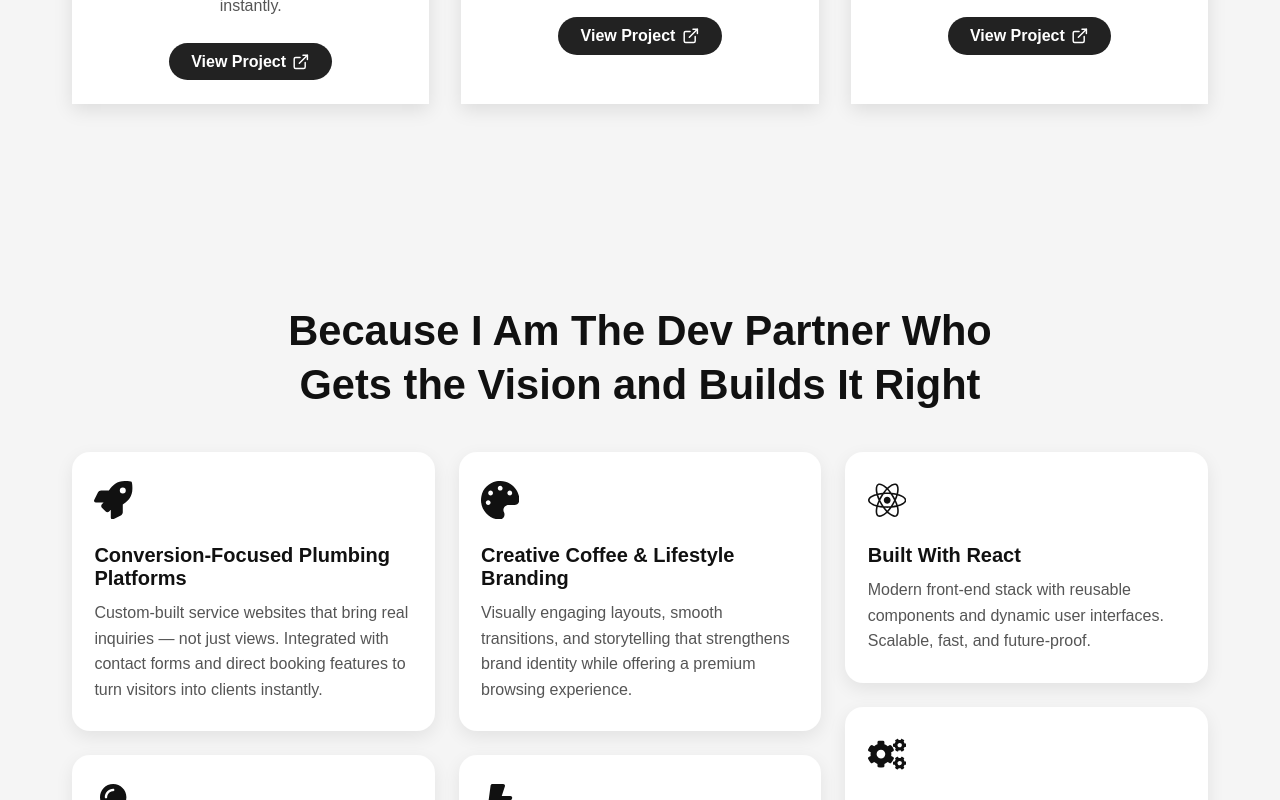
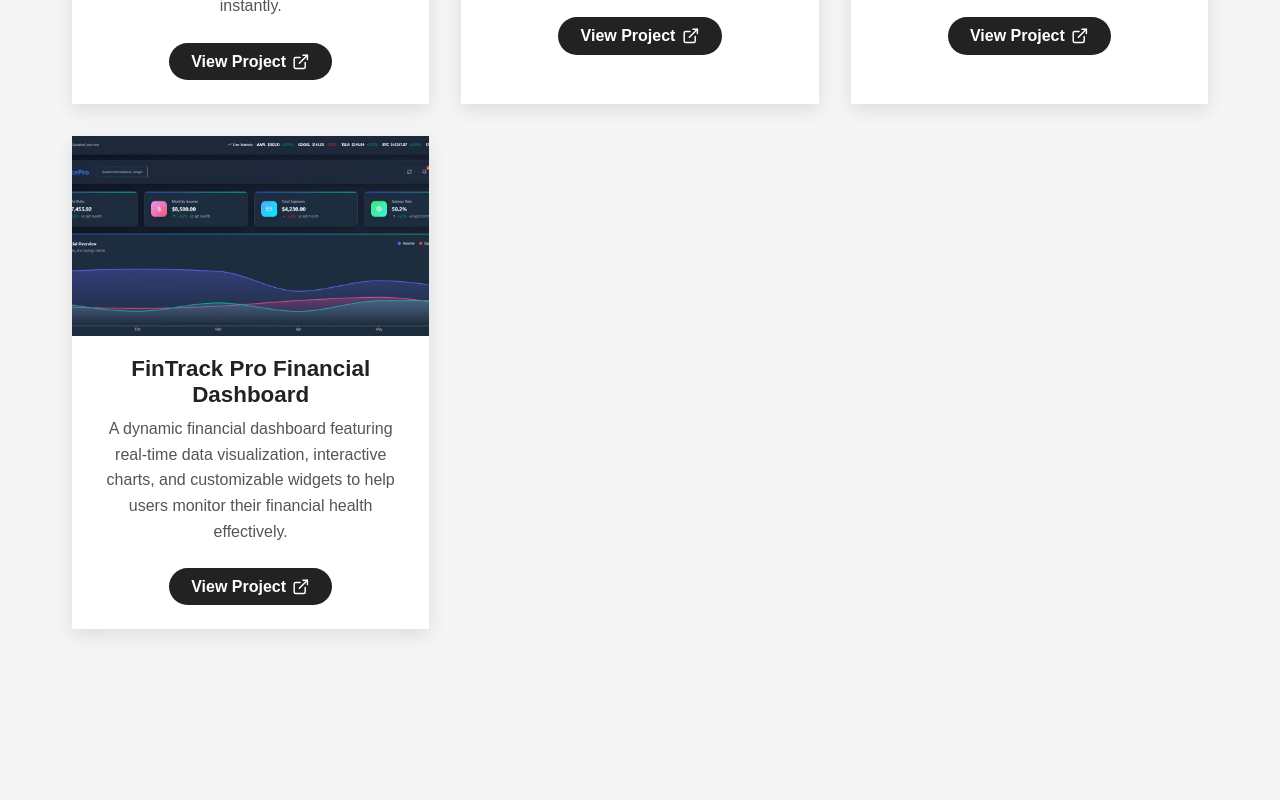
Before and after one commit to calvineochieng423-crypto/portfolio, a React (Vite) app: page / in a window 1280 px wide. Shown: the part 2800-3600 px from the top of the page. Built offline with nearby package versions, Linux system fonts and the light colour scheme; a web font is replaced by a local one.

Commit message:
Updated real-time stock API integration and UI improvements

```diff
--- a/src/Components/Projectsection.tsx
+++ b/src/Components/Projectsection.tsx
@@ -75,6 +75,26 @@
               View Project <FiExternalLink />
             </a>
           </div>
+          {/* ☕ Project 4 */}
+          <div className="card">
+            <picture>
+              <img src="./P4.jpg" alt="Coffee Website" />
+            </picture>
+            <h3>FinTrack Pro Financial Dashboard</h3>
+            <p>
+              A dynamic financial dashboard featuring real-time data
+              visualization, interactive charts, and customizable widgets to
+              help users monitor their financial health effectively.
+            </p>
+            <a
+              href="https://financial-dashboard-ck1.pages.dev/"
+              target="_blank"
+              rel="noopener noreferrer"
+              className="view-btn"
+            >
+              View Project <FiExternalLink />
+            </a>
+          </div>
         </div>
       </div>
     </div>
```
Also changed, not shown: public/P4.jpg (added).
